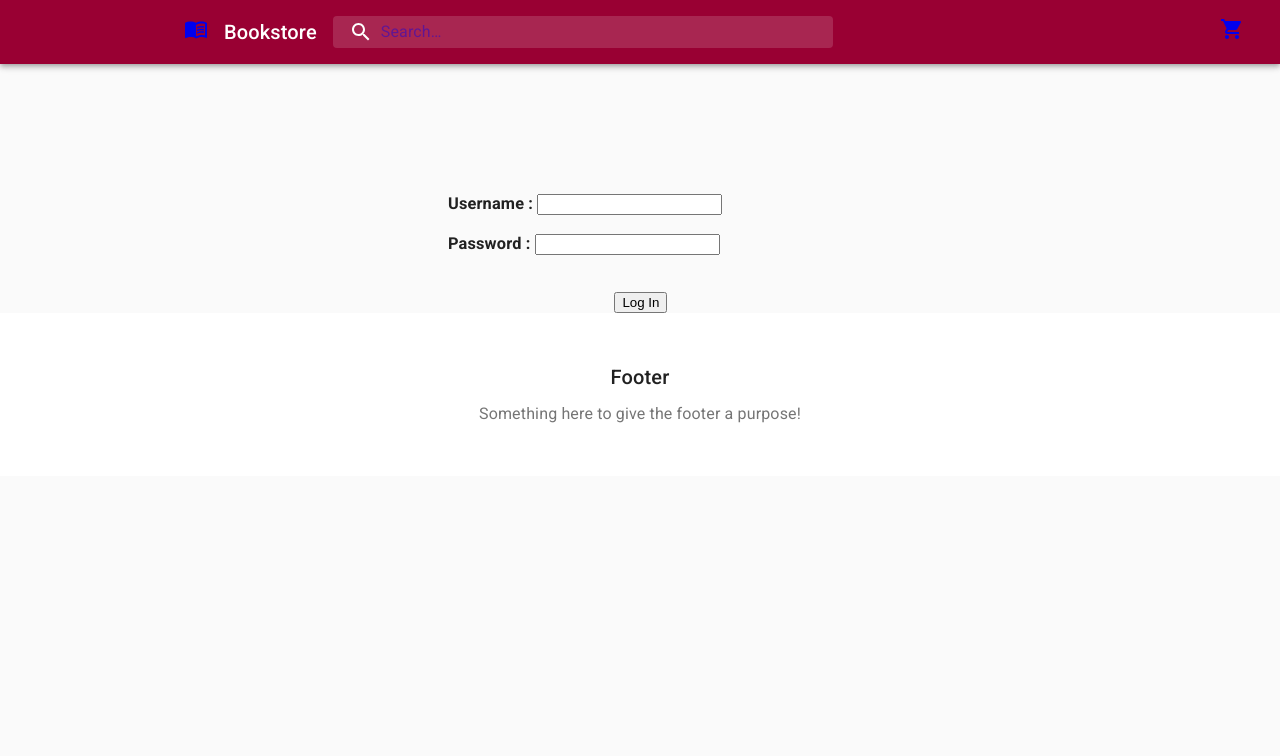
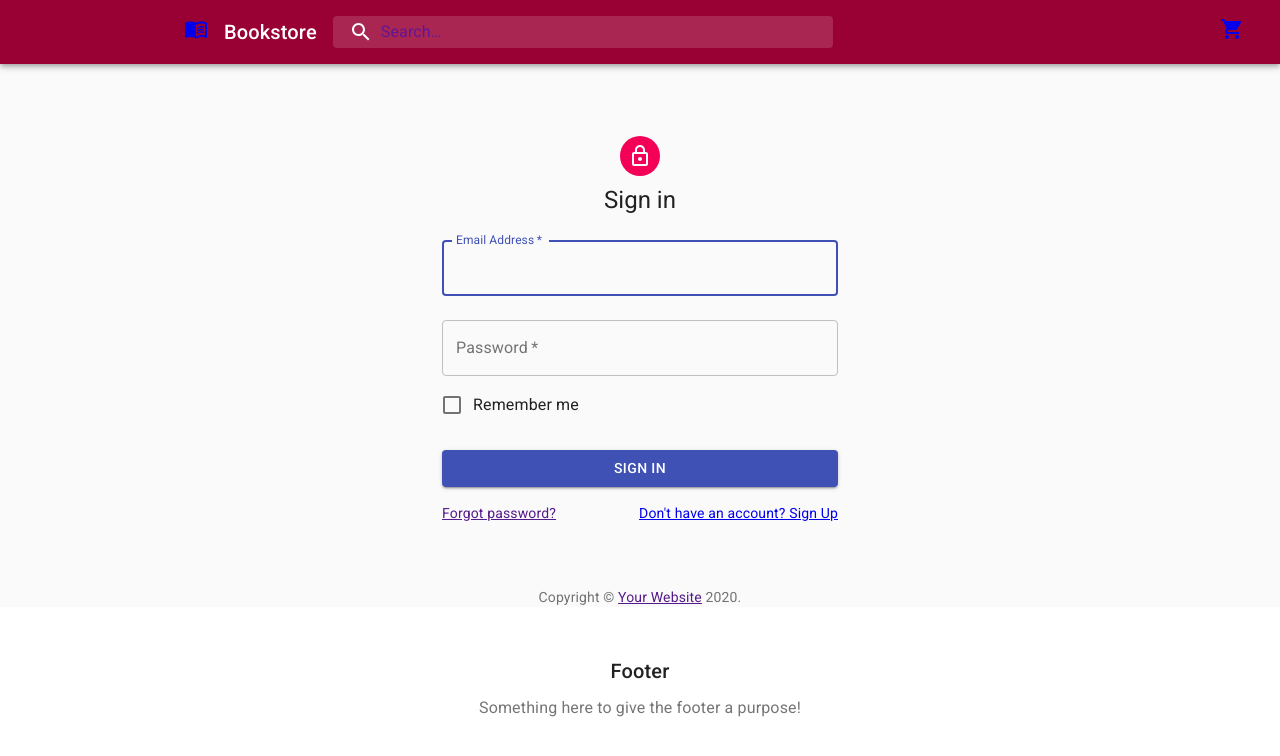
Before and after one commit to Akshayakky/book-store-frontend, a React (Create React App) app: page /login in a window 1280 px wide. Shown: the top 756 px of the page. Built offline with nearby package versions, Linux system fonts and the light colour scheme.

Commit message:
ADDED : Login And Signup Feature

```diff
--- a/src/App.js
+++ b/src/App.js
@@ -33,6 +33,10 @@ export default function () {
         setLatestCartCount(value)
     }
 
+    const setJwt = (token) => {
+        setToken(token)
+    }
+
     console.log(token)
     const classes = useStyles();
     return (
@@ -42,11 +46,11 @@ export default function () {
                 <PrimarySearchAppBar cartCount={latestCartCount} onChange={handleSearch}/>
                 <main>
                     <Switch>
-                        <Route path="/" exact
+                        <Route path="/sign-up" exact
                                component={() => (<SignUp/>)}/>
                         <Route path="/login" exact
-                               component={() => (<Login setToken={(token) => setToken(token)}/>)}/>
-                        <Route path="/home" exact component={() => (
+                               component={() => (<Login setToken={(token) => setJwt(token)}/>)}/>
+                        <Route path="/" exact component={() => (
                             <CardGrid token={token} request={request} onChange={(value) => setCartCount(value)}/>)}/>
                         <Route path="/cart" exact
                                component={() => (<Cart token={token} cartCount={cartCount}/>)}/>
--- a/src/component/AppBar.js
+++ b/src/component/AppBar.js
@@ -71,7 +71,7 @@ export default function PrimarySearchAppBar(props) {
         <div className={classes.grow}>
             <AppBar position="static" style={{background: '#990033'}}>
                 <Toolbar>
-                    <Link to={"/home"}>
+                    <Link to={"/"}>
                         <MenuBookIcon className={classes.bookIcon}/>
                     </Link>
                     <Typography className={classes.title} variant="h6" noWrap>
@@ -81,7 +81,7 @@ export default function PrimarySearchAppBar(props) {
                         <div className={classes.searchIcon}>
                             <SearchIcon/>
                         </div>
-                        <Link to="/home">
+                        <Link to="/">
                             <InputBase
                                 placeholder="Search…"
                                 classes={{
--- a/src/component/CardGrid.js
+++ b/src/component/CardGrid.js
@@ -10,6 +10,7 @@ import Container from '@material-ui/core/Container';
 import createMuiTheme from "@material-ui/core/styles/createMuiTheme";
 import {MuiThemeProvider} from "@material-ui/core";
 import axios from "axios";
+import {Link} from "react-router-dom";
 import Pagination from "@material-ui/lab/Pagination";
 
 const theme = createMuiTheme({
@@ -59,6 +60,7 @@ export default function CardGrid(props) {
     const classes = useStyles();
     const [cart, setCart] = useState([])
     const [page, setPage] = React.useState(1);
+    const [token, setToken] = React.useState();
     const headers = {
         headers: {
             "Authorization": "Bearer " + props.token
@@ -76,7 +78,7 @@ export default function CardGrid(props) {
 
     useEffect(() => {
         console.log(props.token)
-        axios.get('http://localhost:8080/book/get-books/' + props.request, headers)
+        axios.get('http://localhost:8080/book/get-books/' + props.request)
             .then((results) => {
                 setBookData(results.data);
                 console.log("once")
@@ -84,6 +86,11 @@ export default function CardGrid(props) {
         setPage(1);
     }, [props.request]);
 
+    useEffect(() => {
+        setToken(props.token)
+    }, [props.token]);
+
+    console.log(token)
     useEffect(() => {
         axios.get('http://localhost:8080/cart/get-books/', headers)
             .then((results) => {
@@ -128,13 +135,30 @@ export default function CardGrid(props) {
                             <CardActions>
                                 {addedToCart ?
                                     <MuiThemeProvider theme={theme}>
+                                        {console.log("props.token" + props.token)}
+                                        {token === "" ?
+
                                             <Button size={"large"} variant={"contained"} color={"secondary"}
                                                     className={classes
-                                                    .button} onClick={addBook.bind(this, bookData[card - 1].bookId)}>
+                                                        .button}
+                                                    onClick={addBook.bind(this, bookData[card - 1].bookId)}>
+                                                <Link to={"/login"}>
+                                                    <Typography variant={"caption"}>
+                                                        ADD TO BAG
+                                                    </Typography>
+                                                </Link>
+                                            </Button>
+                                            :
+                                            <Button size={"large"} variant={"contained"} color={"secondary"}
+                                                    className={classes
+                                                        .button}
+                                                    onClick={addBook.bind(this, bookData[card - 1].bookId)}>
                                                 <Typography variant={"caption"}>
                                                     ADD TO BAG
                                                 </Typography>
                                             </Button>
+
+                                        }
                                         <Button size={"large"} className={classes.button}>
                                             <Typography variant={"caption"}>
                                                 WISHLIST
--- a/src/component/CustomerDetails.js
+++ b/src/component/CustomerDetails.js
@@ -1,4 +1,4 @@
-import React, {useState} from 'react';
+import  React, {useState} from 'react';
 import Grid from '@material-ui/core/Grid';
 import Typography from '@material-ui/core/Typography';
 import TextField from '@material-ui/core/TextField';
--- a/src/component/Login.js
+++ b/src/component/Login.js
@@ -1,29 +1,149 @@
 import React, {useState} from 'react';
 import {Link} from "react-router-dom";
-import axios from "axios";
+import Axios from "axios";
+import Avatar from '@material-ui/core/Avatar';
+import Button from '@material-ui/core/Button';
+import CssBaseline from '@material-ui/core/CssBaseline';
+import TextField from '@material-ui/core/TextField';
+import FormControlLabel from '@material-ui/core/FormControlLabel';
+import Checkbox from '@material-ui/core/Checkbox';
+import Grid from '@material-ui/core/Grid';
+import Box from '@material-ui/core/Box';
+import LockOutlinedIcon from '@material-ui/icons/LockOutlined';
+import Typography from '@material-ui/core/Typography';
+import {makeStyles} from '@material-ui/core/styles';
+import Container from '@material-ui/core/Container';
+import {useFormik} from "formik";
+import Redirect from "react-router-dom/es/Redirect";
+
+function Copyright() {
+    return (
+        <Typography variant="body2" color="textSecondary" align="center">
+            {'Copyright © '}
+            <Link color="inherit" href="https://material-ui.com/">
+                Your Website
+            </Link>{' '}
+            {new Date().getFullYear()}
+            {'.'}
+        </Typography>
+    );
+}
+
+const useStyles = makeStyles((theme) => ({
+    paper: {
+        marginTop: theme.spacing(8),
+        display: 'flex',
+        flexDirection: 'column',
+        alignItems: 'center',
+    },
+    avatar: {
+        margin: theme.spacing(1),
+        backgroundColor: theme.palette.secondary.main,
+    },
+    form: {
+        width: '100%', // Fix IE 11 issue.
+        marginTop: theme.spacing(1),
+    },
+    submit: {
+        margin: theme.spacing(3, 0, 2),
+    },
+}));
 
 export default function Login(props) {
     const [email, setEmail] = useState()
     const [password, setPassword] = useState()
     const [login, setLogin] = useState(false)
-
-    console.log(email + " " + password)
-    const getToken = () => {
-        axios.post("http://localhost:8080/authenticate", {"username": email, "password": password}).then(
-            (response) => {
-                props.setToken(response.data.jwt);
-                console.log(response)
-            }
-        )
-    }
+    const classes = useStyles();
+    const formik = useFormik({
+        initialValues: {
+            email: '',
+            password: ''
+        },
+        onSubmit: values => {
+            console.log("out")
+            Axios.post('http://localhost:8080/authenticate', formik.values)
+                .then(response => {
+                    setLogin(true)
+                    console.log("Done")
+                    props.setToken(response.data.jwt);
+                })
+        }
+    })
 
     return (
-        <div style={{marginTop: "10%", paddingLeft: "35%"}}>
-            <h3>Username : <input type="text" onChange={(event) => setEmail(event.target.value)}/></h3>
-            <h3>Password : <input type="password" onChange={(event) => setPassword(event.target.value)}/></h3><br/>
-            <Link to={"/home"}>
-                <button style={{marginLeft: "20%"}} onClick={getToken}>Log In</button>
-            </Link>
-        </div>
-    )
+        <Container component="main" maxWidth="xs">
+            <CssBaseline/>
+            <div className={classes.paper}>
+                <Avatar className={classes.avatar}>
+                    <LockOutlinedIcon/>
+                </Avatar>
+                <Typography component="h1" variant="h5">
+                    Sign in
+                </Typography>
+                <form className={classes.form} noValidate onSubmit={formik.handleSubmit}>
+                    <TextField
+                        variant="outlined"
+                        margin="normal"
+                        required
+                        fullWidth
+                        id="email"
+                        label="Email Address"
+                        name="email"
+                        value={formik.values.email}
+                        autoComplete="email"
+                        autoFocus
+                        onChange={formik.handleChange}
+                    />
+                    <TextField
+                        variant="outlined"
+                        margin="normal"
+                        required
+                        fullWidth
+                        name="password"
+                        label="Password"
+                        type="password"
+                        id="password"
+                        value={formik.values.password}
+                        autoComplete="current-password"
+                        onChange={formik.handleChange}
+                    />
+                    <FormControlLabel
+                        control={<Checkbox value="remember" color="primary"/>}
+                        label="Remember me"
+                    />
+                    {/*{login?*/}
+                    {/*<Link type="submit" to={login?"/home":"/login"}>*/}
+                    {login ?
+                        <Redirect to={"/"}/> :
+                        <Button
+                            type="submit"
+                            fullWidth
+                            variant="contained"
+                            color="primary"
+                            className={classes.submit}
+                            // disabled={!login}
+                        >
+                            Sign In
+
+                        </Button>
+                    }
+                    <Grid container>
+                        <Grid item xs>
+                            <Link href="#" variant="body2">
+                                Forgot password?
+                            </Link>
+                        </Grid>
+                        <Grid item>
+                            <Link to={"/"} variant="body2">
+                                {"Don't have an account? Sign Up"}
+                            </Link>
+                        </Grid>
+                    </Grid>
+                </form>
+            </div>
+            <Box mt={8}>
+                <Copyright/>
+            </Box>
+        </Container>
+    );
 }
--- a/src/component/OrderConfirm.js
+++ b/src/component/OrderConfirm.js
@@ -72,7 +72,7 @@ export default function OrderConfirm() {
                     </tbody>
                 </Table>
             </TableContainer>
-            <Link to={"/home"}>
+            <Link to={"/"}>
                 <Button
                     variant="contained"
                     color="primary"
--- a/src/component/SignUp.js
+++ b/src/component/SignUp.js
@@ -70,11 +70,11 @@ export default function SignUp(props) {
         validationSchema,
         onSubmit(values) {
             Axios.all([
-                Axios.post("http://localhost:8080/user/register", values, headers),
+                Axios.post("http://localhost:8080/user/register", values),
                 Axios.post("http://localhost:8080/mail-sender/send-mail", {
                     name: values.firstName,
                     email: values.email
-                }, headers)
+                })
             ])
                 .then(Axios.spread((registration, email) => {
                     console.log(registration.data)
```
Lines whose indentation alone changed are shown as unchanged.
